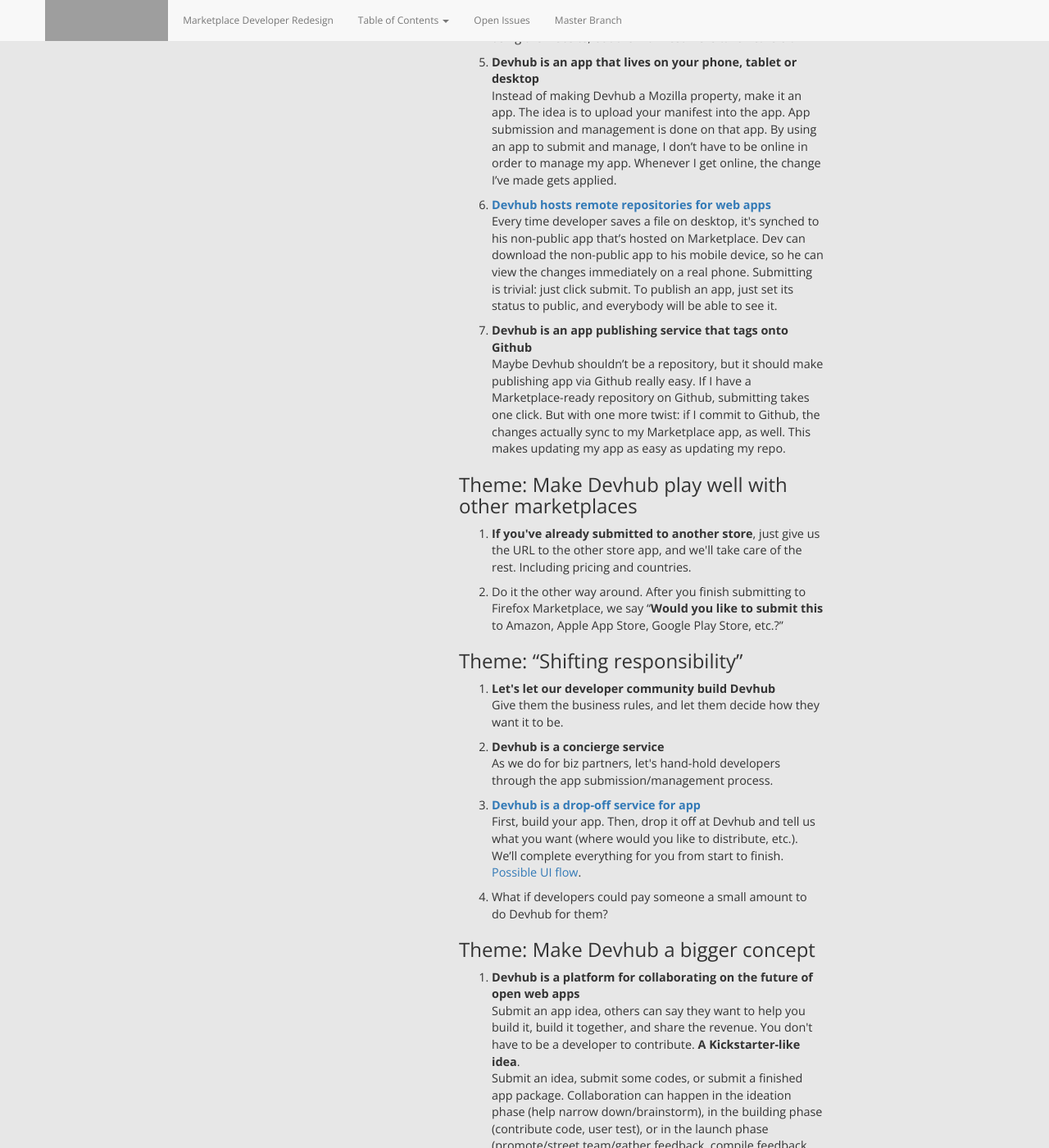
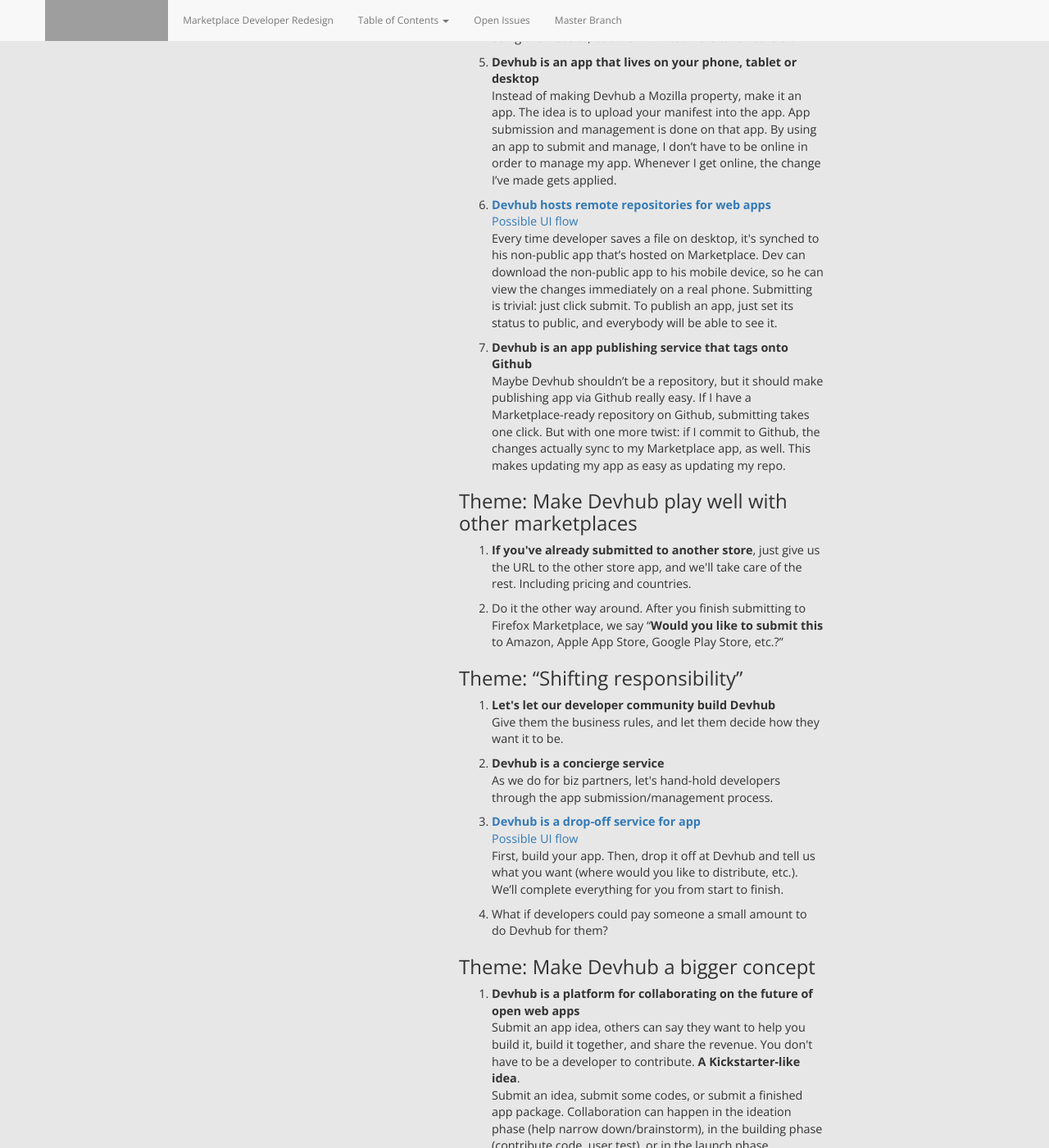
Before and after one commit to MarketplaceUX/devhub-redesign, a Jekyll site: the page built from projectConcepts.html, in a window 1280 px wide and 1400 px high, scrolled down 1032 px. Shown: the whole window at 82% size. Built offline with Jekyll 4.4.1, drawn with Linux system fonts in a browser that asks for light colours; nearby versions of some CDN libraries; some of the changed text lies outside the part shown; grey boxes are pictures that could not be loaded.

Commit message:
Added UI flows for 2 concepts
1. App manager is Devhub
2. Devhub hosts remote repositories

```diff
--- a/projectConcepts.html
+++ b/projectConcepts.html
@@ -37,7 +37,8 @@
 			This is a plugin that’s even more lightweight than the above. It consists of a plugin for text editors that will syntax highlight and suggest keys for app manifest. This is something that partners have asked for, too. Developers will still need to generate the package manually and submit it using the website, but the manifest file is taken care of.</li>
 			<li><strong>Devhub is an app that lives on your phone, tablet or desktop</strong><br/>
 			Instead of making Devhub a Mozilla property, make it an app. The idea is to upload your manifest into the app. App submission and management is done on that app. By using an app to submit and manage, I don’t have to be online in order to manage my app. Whenever I get online, the change I’ve made gets applied.</li>
-			<li><strong><a href="img/devhub-remote-repository-v1.2.pdf">Devhub hosts remote repositories for web apps</a></strong></br>
+			<li><strong><a href="img/devhub-remote-repository-v1.2.pdf">Devhub hosts remote repositories for web apps</a></strong><br/>
+			<a href="img/devhub-remote-repository-ui-flow-v1.0.pdf">Possible UI flow</a><br/>
 			Every time developer saves a file on desktop, it's synched to his non-public app that’s hosted on Marketplace. Dev can download the non-public app to his mobile device, so he can view the changes immediately on a real phone. Submitting is trivial: just click submit. To publish an app, just set its status to public, and everybody will be able to see it.</li>
 			<li><strong>Devhub is an app publishing service that tags onto Github</strong><br/>
 			Maybe Devhub shouldn’t be a repository, but it should make publishing app via Github really easy. If I have a Marketplace-ready repository on Github, submitting takes one click. But with one more twist: if I commit to Github, the changes actually sync to my Marketplace app, as well. This makes updating my app as easy as updating my repo.</li>
@@ -58,8 +59,8 @@
 			<li><strong>Devhub is a concierge service</strong><br/>
 			As we do for biz partners, let's hand-hold developers through the app submission/management process.</li>
 			<li><strong><a href="img/devhub-drop-off-service-v1.3.pdf">Devhub is a drop-off service for app</a></strong><br/>
+			<a href="img/devhub-drop-off-service-ui-flow-jaydev.pdf">Possible UI flow</a><br/>
 			First, build your app. Then, drop it off at Devhub and tell us what you  want (where would you like to distribute, etc.). We’ll complete  everything for you from start to finish.<br/>
-			<a href="img/devhub-drop-off-service-ui-flow-jaydev.pdf">Possible UI flow</a>.
 			</li>
 			<li>What if developers could pay someone a small amount to do Devhub for them?</li>
 		</ol>
@@ -73,8 +74,8 @@
 			<li><strong>Devhub is the only marketplace with App Advisors</strong><br/>
 			Everything remains normal, but you can have your app professionally evaluated prior to submission and launching it. Get get feedback from pros that could make your app  better before submitting it. Possibly the "pros" are Moz employees and/or contributors.</li>
 			<li><strong><a href="img/devhub-app-manager-v1.0.pdf">App Manager is Devhub</a></strong><br/>
-			App manager is the centerpiece of all software build-launch-manage activities. Kill Devhub.<br/>
-			<a href="img/devhub-app-manager-ui-flow-v1.0.pdf">Possible UI flow</a>.</li>
+			<a href="img/devhub-app-manager-ui-flow-v1.1.pdf">Possible UI flow</a><br/>
+			App manager is the centerpiece of all software build-launch-manage activities. Kill Devhub.</li>
 			<li><strong>Devhub is where Firefox Marketplace apps are forkable</strong><br/>
 			You can download the source code of some apps (if the app’s developer allows it) and use it as a base for building your app.</li>
 			<li>Marketplace is the app store with new sources of revenue for developers<br/>
```
Also changed, not shown: 3 other files.
